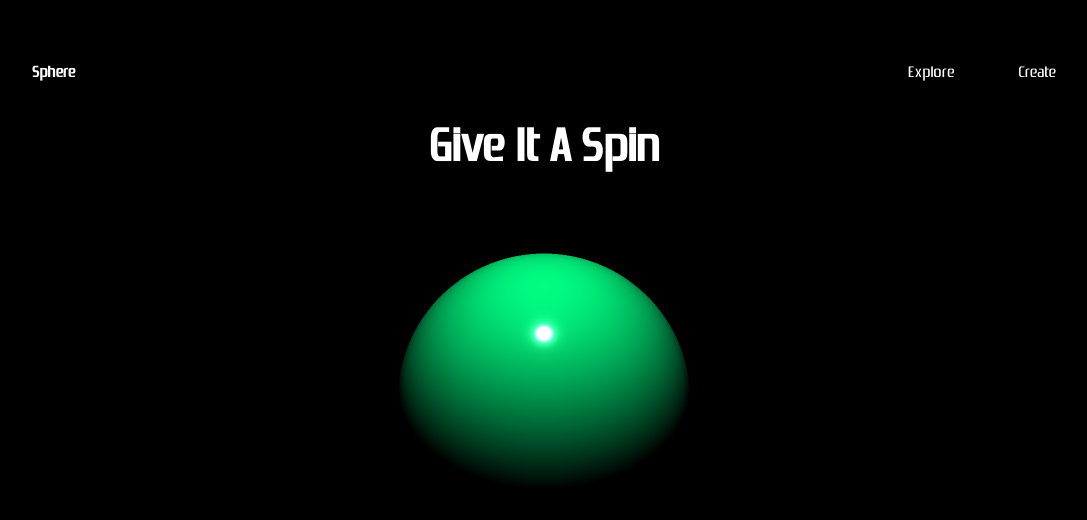
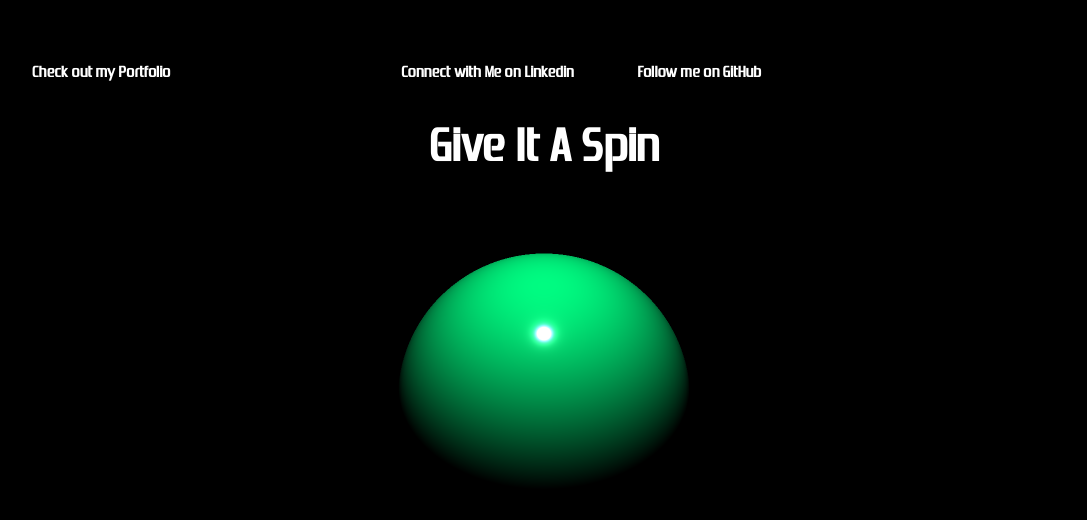
Before and after one commit to drew-anello/threeJS-walkthrough, a website built with Vite: page index.html in a window 1280 px wide. Shown: the whole page, without its empty margins (96-1183 px from the left). Built offline with nearby package versions, Linux system fonts and the light colour scheme; animation ran at ten frames a second.

Commit message:
adds links

```diff
--- a/index.html
+++ b/index.html
@@ -9,10 +9,10 @@
 
     <canvas class="webgl"></canvas>
     <nav>
-      <a href="/">Sphere</a>
+      <a href="https://drew-anello.github.io" target="_blank">Check out my Portfolio</a>
       <ul>
-        <li>Explore</li>
-        <li>Create</li>
+        <li><a href="https://www.linkedin.com/in/drew-anello/">Connect with Me on Linkedin</a></li>
+        <li><a href="https://github.com/drew-anello">Follow me on GitHub</li>
       </ul>
     </nav>
     <h1 class="title">Give It A Spin</h1>
```
